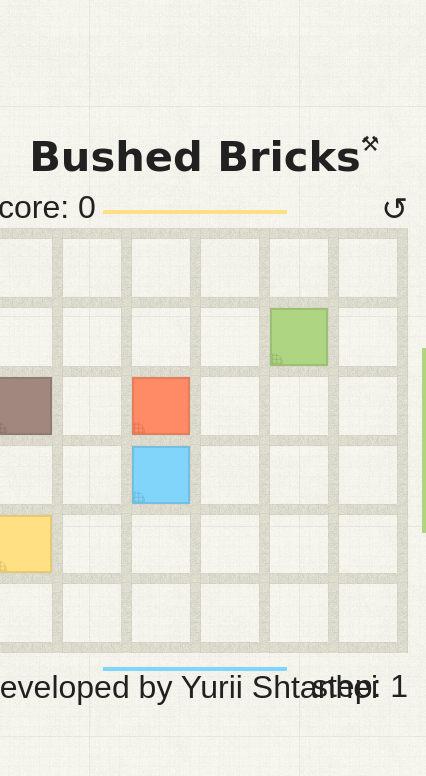
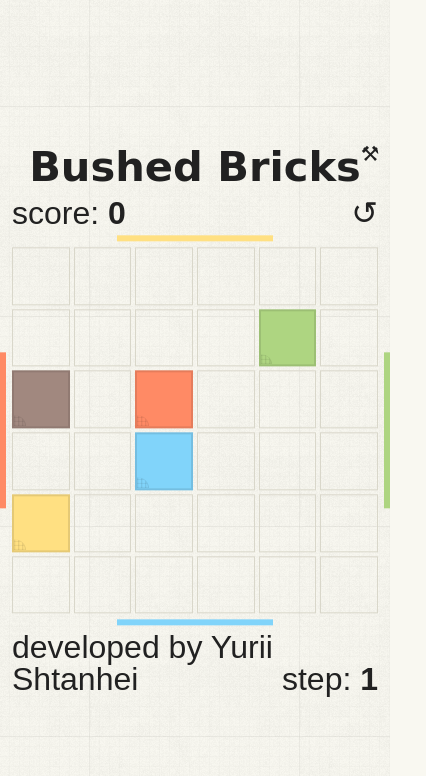
Before and after one commit to shtange/bushed-bricks, a plain HTML site: page index.html in a window 390 px wide. Shown: the whole page, 426 px wide, since content can reach past the window. Drawn offline with Linux system fonts and the light colour scheme; a web font is replaced by a local one.

Commit message:
Mobile version of the game

```diff
--- a/css/style.css
+++ b/css/style.css
@@ -286,14 +286,71 @@ div[class*="wrap-"] {
     border-radius: 0;
   }
 
-@media only screen and (max-width: 768px) {
+@media only screen and (max-width: 800px) {
   h1 {
-    margin: -10px 0 10px;
+    margin: 0;
     font-size: 2.6em;
   }
-
+  .wraps {
+    max-width: 520px;
+    margin: 0 auto;
+  }
   div[class*="wrap-"] {
+    padding: 6px 12px;
     font-size: 2em;
+  }
+  div.wrap-navs {
+    margin-bottom: 0;
+  }
+  div.wrap-game {
+    padding: 0 8px;
+  }
+  div.wrap-score {
+    margin-bottom: -44px;
+  }
+  div.wrap-step {
+    margin-top: -44px;
+  }
+  #game {
+    padding: 8px 0;
+  }
+  .wrap-game:before,
+  .wrap-game:after {
+    width: 6px;
+  }
+  #game:before, #game:after {
+    height: 6px;
+  }
+  #page,
+  #page[data-size] {
+    width: 100%;
+  }
+  #game table {
+    width: 100%;
+    background-image: none;
+    border-spacing: 4px !important;
+  }
+    #game table td {
+      width: 10%;
+      height: auto;
+      border: 1px solid #d9d7ca;
+      position: relative;
+    }
+      #game table td > div {
+        position: absolute;
+        top: 0;
+        left: 0;
+        bottom: 0;
+        right: 0;
+      }
+      #game table td:before {
+        content: "";
+        display: block;
+        padding-top: 100%;
+      }
+  .wrap-score #score,
+  .wrap-step #step {
+    font-weight: bold;
   }
 }
 
--- a/js/app.js
+++ b/js/app.js
@@ -21,7 +21,7 @@ String.prototype.parseQueries = function (params) {
 document.addEventListener("DOMContentLoaded", function() {
     var params = (document.location.search || "").parseQueries({ size: 7 });
 
-    if (window.innerWidth < 600) {
+    if (window.innerWidth < 400) {
         params.size = 6;
         params.combo = params.combo || 3;
         params.count = params.count || 2;
--- a/js/controls.js
+++ b/js/controls.js
@@ -71,5 +71,6 @@ ControlsManager.prototype.listen = function () {
     document.querySelector('#restart').addEventListener('click', function(event) {
         event.preventDefault();
         self.API("game", "reload");
+        event.stopPropagation();
     }, false);
 }
--- a/js/render.js
+++ b/js/render.js
@@ -40,7 +40,7 @@ Render.prototype.redraw = function (grid, score, gain, step) {
 
     this.DOM.table.innerHTML = [].reduce.call(grid, function (tr, row) {
         return [].reduce.call(row, function (td, cell) {
-            if (!cell) return td + '<td></td>';
+            if (!cell) return td + '<td><div></div></td>';
             cell.attr = [
                 { tag: "bgcolor",     value: cell.colour },
                 { tag: "data-combo",  value: cell.combo },
```
